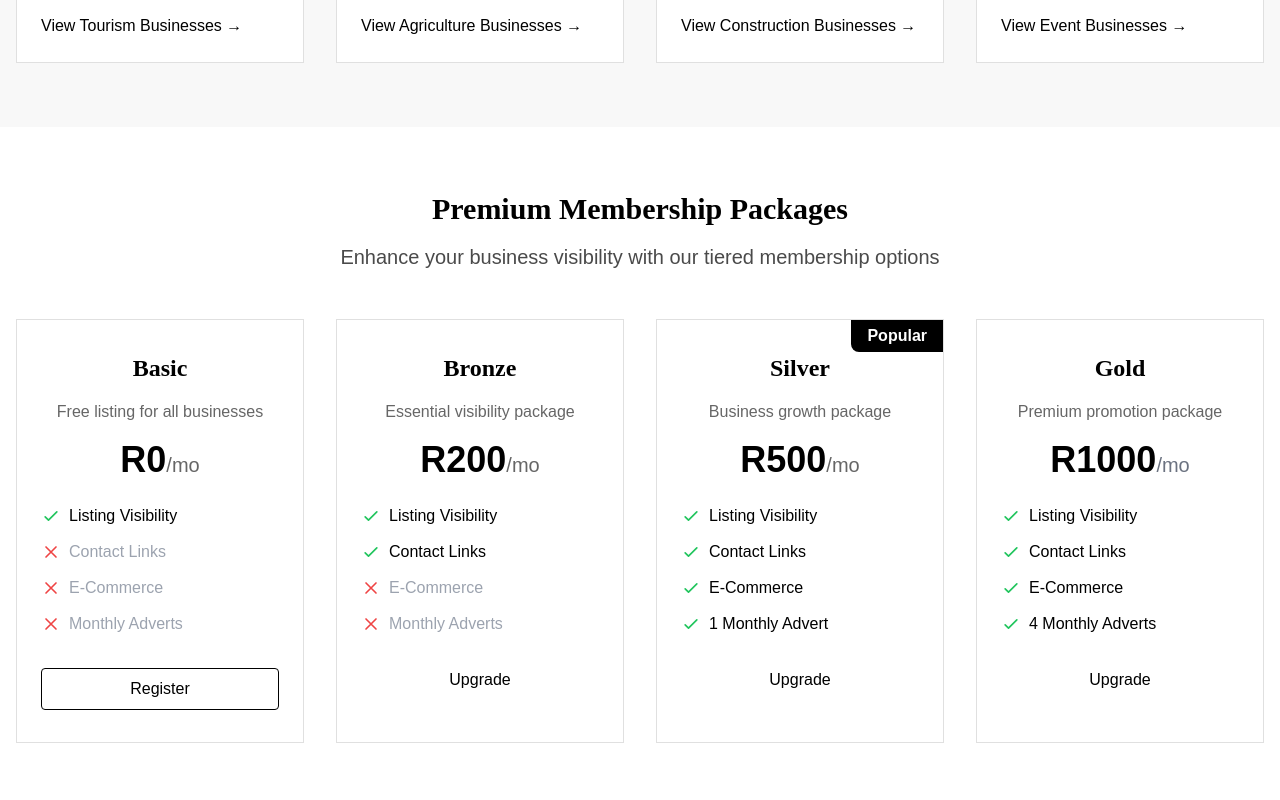
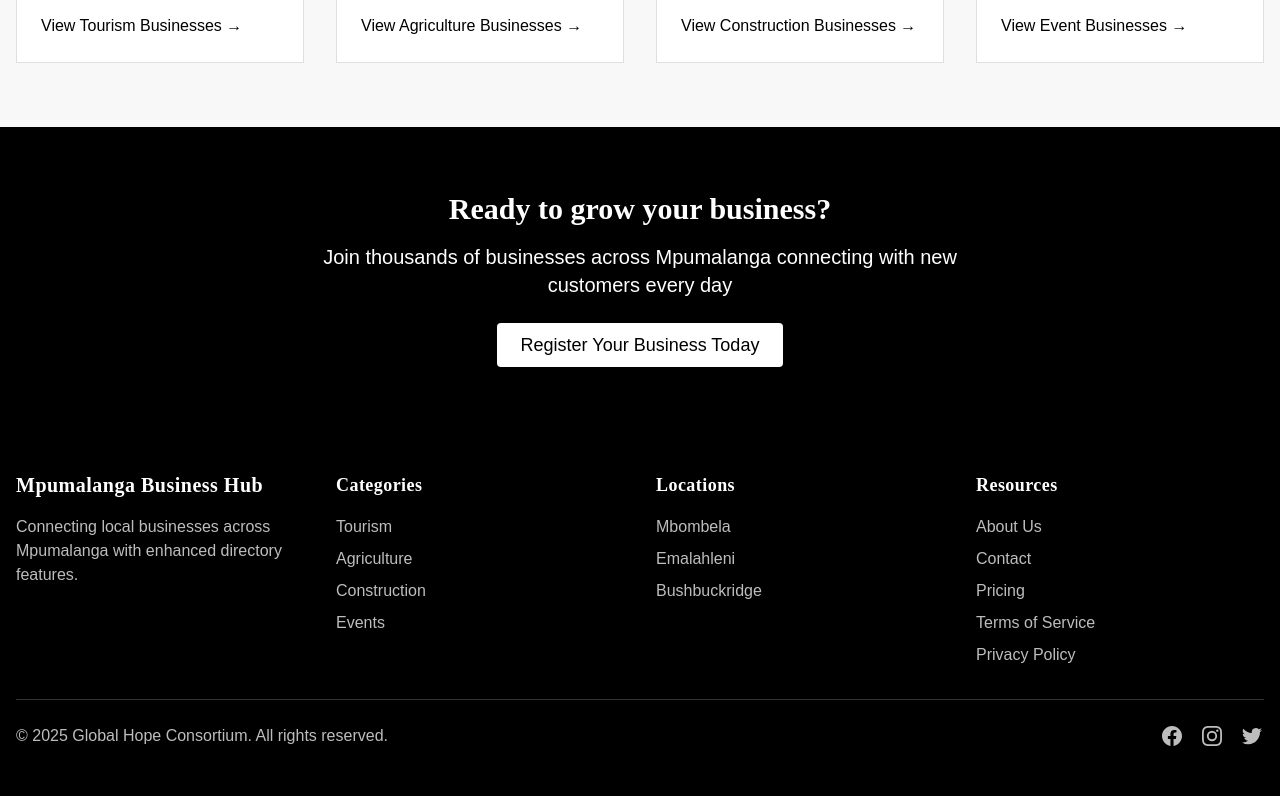
Before and after one commit to sthwalo/MPBusinessHub, a React (Vite) app in the folder client/: page / in a window 1280 px wide. Shown: the part 1380-2180 px from the top of the page. Built offline with nearby package versions, Linux system fonts and the light colour scheme.

Commit message:
Change HTTP methods from PUT to POST, remove membership tiers, update event description

```diff
--- a/client/src/components/dashboard/BusinessHours.jsx
+++ b/client/src/components/dashboard/BusinessHours.jsx
@@ -126,7 +126,7 @@ function BusinessHours({ businessData, updateBusinessData }) {
 
       // Make API request to update operating hours
       const response = await fetch('/api/business/update', {
-        method: 'PUT',
+        method: 'POST',
         headers: {
           'Content-Type': 'application/json',
           'Accept': 'application/json',
--- a/client/src/pages/Home.jsx
+++ b/client/src/pages/Home.jsx
@@ -71,163 +71,8 @@ function Home() {
               </div>
               <div className="p-6">
                 <h3 className="font-bold text-xl mb-2 font-serif">Events</h3>
-                <p className="text-brand-gray-600 mb-4">Discover event planners, venues, and service providers for your next gathering.</p>
+                <p className="text-brand-gray-600 mb-4">Discover event planners, venues, and services for your next gathering or celebration.</p>
                 <Link to="/directory?category=Events" className="text-brand-black hover:text-brand-gray-600 font-medium">View Event Businesses →</Link>
-              </div>
-            </div>
-          </div>
-        </div>
-      </section>
-
-      {/* Membership Tiers */}
-      <section className="py-16">
-        <div className="container mx-auto px-4">
-          <h2 className="text-3xl font-bold text-center mb-4 font-serif">Premium Membership Packages</h2>
-          <p className="text-xl text-center text-brand-gray-600 mb-12 max-w-3xl mx-auto">Enhance your business visibility with our tiered membership options</p>
-
-          <div className="grid grid-cols-1 md:grid-cols-2 lg:grid-cols-4 gap-8">
-            {/* Basic Tier */}
-            <div className="card text-center hover:shadow-brand-lg border border-brand-gray-200">
-              <div className="px-6 py-8">
-                <h3 className="text-2xl font-bold mb-4 font-serif">Basic</h3>
-                <p className="text-brand-gray-500 mb-4">Free listing for all businesses</p>
-                <div className="text-4xl font-bold mb-6">R0<span className="text-xl text-brand-gray-500 font-normal">/mo</span></div>
-                <ul className="space-y-3 mb-8 text-left">
-                  <li className="flex items-center">
-                    <svg className="h-5 w-5 text-green-500 mr-2" fill="none" stroke="currentColor" viewBox="0 0 24 24">
-                      <path strokeLinecap="round" strokeLinejoin="round" strokeWidth="2" d="M5 13l4 4L19 7" />
-                    </svg>
-                    Listing Visibility
-                  </li>
-                  <li className="flex items-center text-gray-400">
-                    <svg className="h-5 w-5 text-red-500 mr-2" fill="none" stroke="currentColor" viewBox="0 0 24 24">
-                      <path strokeLinecap="round" strokeLinejoin="round" strokeWidth="2" d="M6 18L18 6M6 6l12 12" />
-                    </svg>
-                    Contact Links
-                  </li>
-                  <li className="flex items-center text-gray-400">
-                    <svg className="h-5 w-5 text-red-500 mr-2" fill="none" stroke="currentColor" viewBox="0 0 24 24">
-                      <path strokeLinecap="round" strokeLinejoin="round" strokeWidth="2" d="M6 18L18 6M6 6l12 12" />
-                    </svg>
-                    E-Commerce
-                  </li>
-                  <li className="flex items-center text-gray-400">
-                    <svg className="h-5 w-5 text-red-500 mr-2" fill="none" stroke="currentColor" viewBox="0 0 24 24">
-                      <path strokeLinecap="round" strokeLinejoin="round" strokeWidth="2" d="M6 18L18 6M6 6l12 12" />
-                    </svg>
-                    Monthly Adverts
-                  </li>
-                </ul>
-                <Link to="/register" className="px-4 py-2 border border-brand-black text-brand-black font-medium rounded inline-block w-full hover:bg-brand-black hover:text-brand-white transition-colors">Register</Link>
-              </div>
-            </div>
-
-            {/* Bronze Tier */}
-            <div className="card text-center hover:shadow-brand-lg border border-brand-gray-200">
-              <div className="px-6 py-8">
-                <h3 className="text-2xl font-bold mb-4 font-serif">Bronze</h3>
-                <p className="text-brand-gray-500 mb-4">Essential visibility package</p>
-                <div className="text-4xl font-bold mb-6">R200<span className="text-xl text-brand-gray-500 font-normal">/mo</span></div>
-                <ul className="space-y-3 mb-8 text-left">
-                  <li className="flex items-center">
-                    <svg className="h-5 w-5 text-green-500 mr-2" fill="none" stroke="currentColor" viewBox="0 0 24 24">
-                      <path strokeLinecap="round" strokeLinejoin="round" strokeWidth="2" d="M5 13l4 4L19 7" />
-                    </svg>
-                    Listing Visibility
-                  </li>
-                  <li className="flex items-center">
-                    <svg className="h-5 w-5 text-green-500 mr-2" fill="none" stroke="currentColor" viewBox="0 0 24 24">
-                      <path strokeLinecap="round" strokeLinejoin="round" strokeWidth="2" d="M5 13l4 4L19 7" />
-                    </svg>
-                    Contact Links
-                  </li>
-                  <li className="flex items-center text-gray-400">
-                    <svg className="h-5 w-5 text-red-500 mr-2" fill="none" stroke="currentColor" viewBox="0 0 24 24">
-                      <path strokeLinecap="round" strokeLinejoin="round" strokeWidth="2" d="M6 18L18 6M6 6l12 12" />
-                    </svg>
-                    E-Commerce
-                  </li>
-                  <li className="flex items-center text-gray-400">
-                    <svg className="h-5 w-5 text-red-500 mr-2" fill="none" stroke="currentColor" viewBox="0 0 24 24">
-                      <path strokeLinecap="round" strokeLinejoin="round" strokeWidth="2" d="M6 18L18 6M6 6l12 12" />
-                    </svg>
-                    Monthly Adverts
-                  </li>
-                </ul>
-                <Link to="/pricing" className="btn btn-primary w-full">Upgrade</Link>
-              </div>
-            </div>
-
-            {/* Silver Tier */}
-            <div className="card text-center hover:shadow-brand-lg relative border border-brand-gray-200">
-              <div className="absolute top-0 right-0 bg-brand-black text-brand-white font-bold py-1 px-4 rounded-bl-lg">Popular</div>
-              <div className="px-6 py-8">
-                <h3 className="text-2xl font-bold mb-4 font-serif">Silver</h3>
-                <p className="text-brand-gray-500 mb-4">Business growth package</p>
-                <div className="text-4xl font-bold mb-6">R500<span className="text-xl text-brand-gray-500 font-normal">/mo</span></div>
-                <ul className="space-y-3 mb-8 text-left">
-                  <li className="flex items-center">
-                    <svg className="h-5 w-5 text-green-500 mr-2" fill="none" stroke="currentColor" viewBox="0 0 24 24">
-                      <path strokeLinecap="round" strokeLinejoin="round" strokeWidth="2" d="M5 13l4 4L19 7" />
-                    </svg>
-                    Listing Visibility
-                  </li>
-                  <li className="flex items-center">
-                    <svg className="h-5 w-5 text-green-500 mr-2" fill="none" stroke="currentColor" viewBox="0 0 24 24">
-                      <path strokeLinecap="round" strokeLinejoin="round" strokeWidth="2" d="M5 13l4 4L19 7" />
-                    </svg>
-                    Contact Links
-                  </li>
-                  <li className="flex items-center">
-                    <svg className="h-5 w-5 text-green-500 mr-2" fill="none" stroke="currentColor" viewBox="0 0 24 24">
-                      <path strokeLinecap="round" strokeLinejoin="round" strokeWidth="2" d="M5 13l4 4L19 7" />
-                    </svg>
-                    E-Commerce
-                  </li>
-                  <li className="flex items-center">
-                    <svg className="h-5 w-5 text-green-500 mr-2" fill="none" stroke="currentColor" viewBox="0 0 24 24">
-                      <path strokeLinecap="round" strokeLinejoin="round" strokeWidth="2" d="M5 13l4 4L19 7" />
-                    </svg>
-                    1 Monthly Advert
-                  </li>
-                </ul>
-                <Link to="/pricing" className="btn btn-primary w-full">Upgrade</Link>
-              </div>
-            </div>
-
-            {/* Gold Tier */}
-            <div className="card text-center hover:shadow-brand-lg border border-brand-gray-200">
-              <div className="px-6 py-8">
-                <h3 className="text-2xl font-bold mb-4 font-serif">Gold</h3>
-                <p className="text-brand-gray-500 mb-4">Premium promotion package</p>
-                <div className="text-4xl font-bold mb-6">R1000<span className="text-xl text-gray-500 font-normal">/mo</span></div>
-                <ul className="space-y-3 mb-8 text-left">
-                  <li className="flex items-center">
-                    <svg className="h-5 w-5 text-green-500 mr-2" fill="none" stroke="currentColor" viewBox="0 0 24 24">
-                      <path strokeLinecap="round" strokeLinejoin="round" strokeWidth="2" d="M5 13l4 4L19 7" />
-                    </svg>
-                    Listing Visibility
-                  </li>
-                  <li className="flex items-center">
-                    <svg className="h-5 w-5 text-green-500 mr-2" fill="none" stroke="currentColor" viewBox="0 0 24 24">
-                      <path strokeLinecap="round" strokeLinejoin="round" strokeWidth="2" d="M5 13l4 4L19 7" />
-                    </svg>
-                    Contact Links
-                  </li>
-                  <li className="flex items-center">
-                    <svg className="h-5 w-5 text-green-500 mr-2" fill="none" stroke="currentColor" viewBox="0 0 24 24">
-                      <path strokeLinecap="round" strokeLinejoin="round" strokeWidth="2" d="M5 13l4 4L19 7" />
-                    </svg>
-                    E-Commerce
-                  </li>
-                  <li className="flex items-center">
-                    <svg className="h-5 w-5 text-green-500 mr-2" fill="none" stroke="currentColor" viewBox="0 0 24 24">
-                      <path strokeLinecap="round" strokeLinejoin="round" strokeWidth="2" d="M5 13l4 4L19 7" />
-                    </svg>
-                    4 Monthly Adverts
-                  </li>
-                </ul>
-                <Link to="/pricing" className="btn btn-primary w-full">Upgrade</Link>
               </div>
             </div>
           </div>
```
Also changed, not shown: 1 other file (tests, documents, lock files or other folders).
